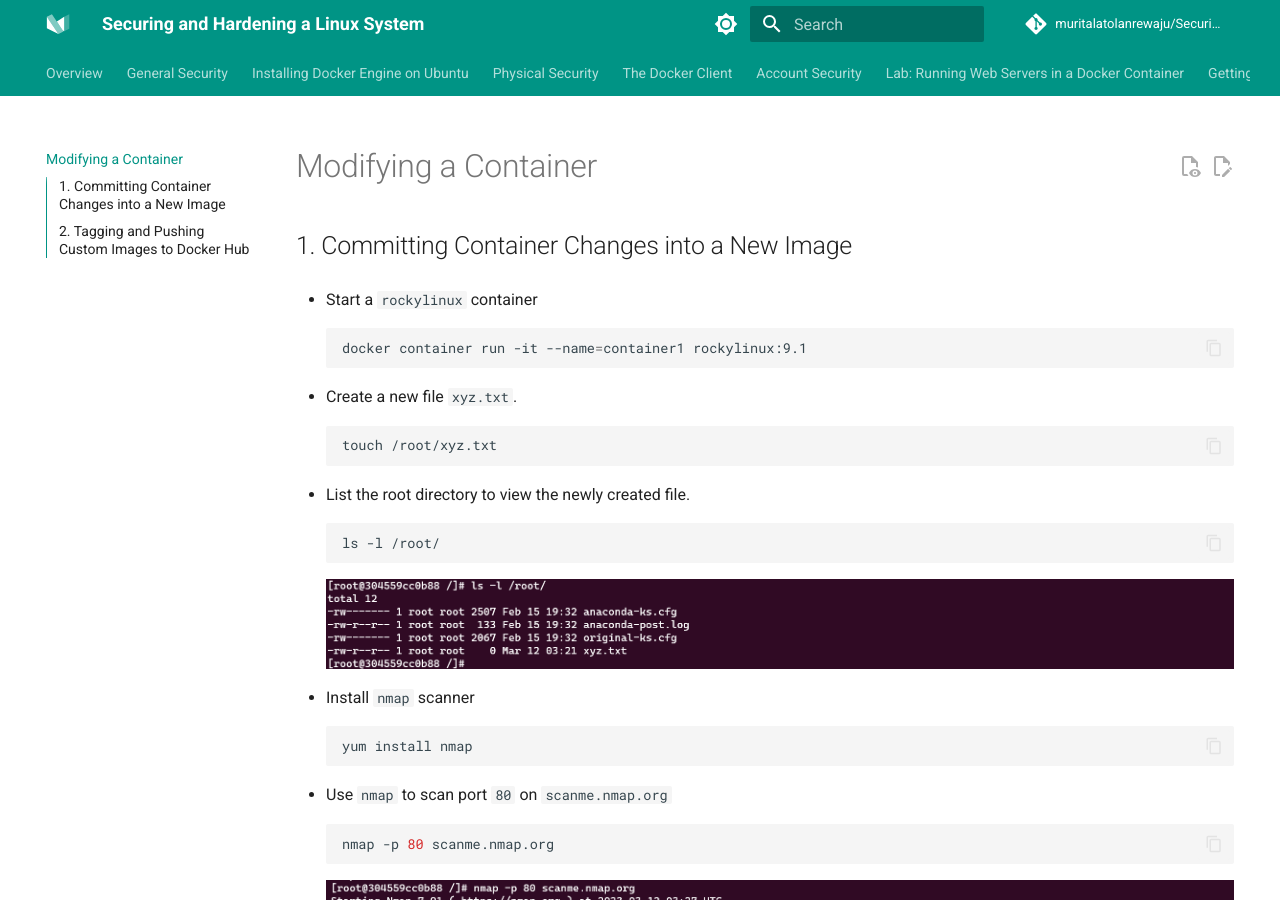
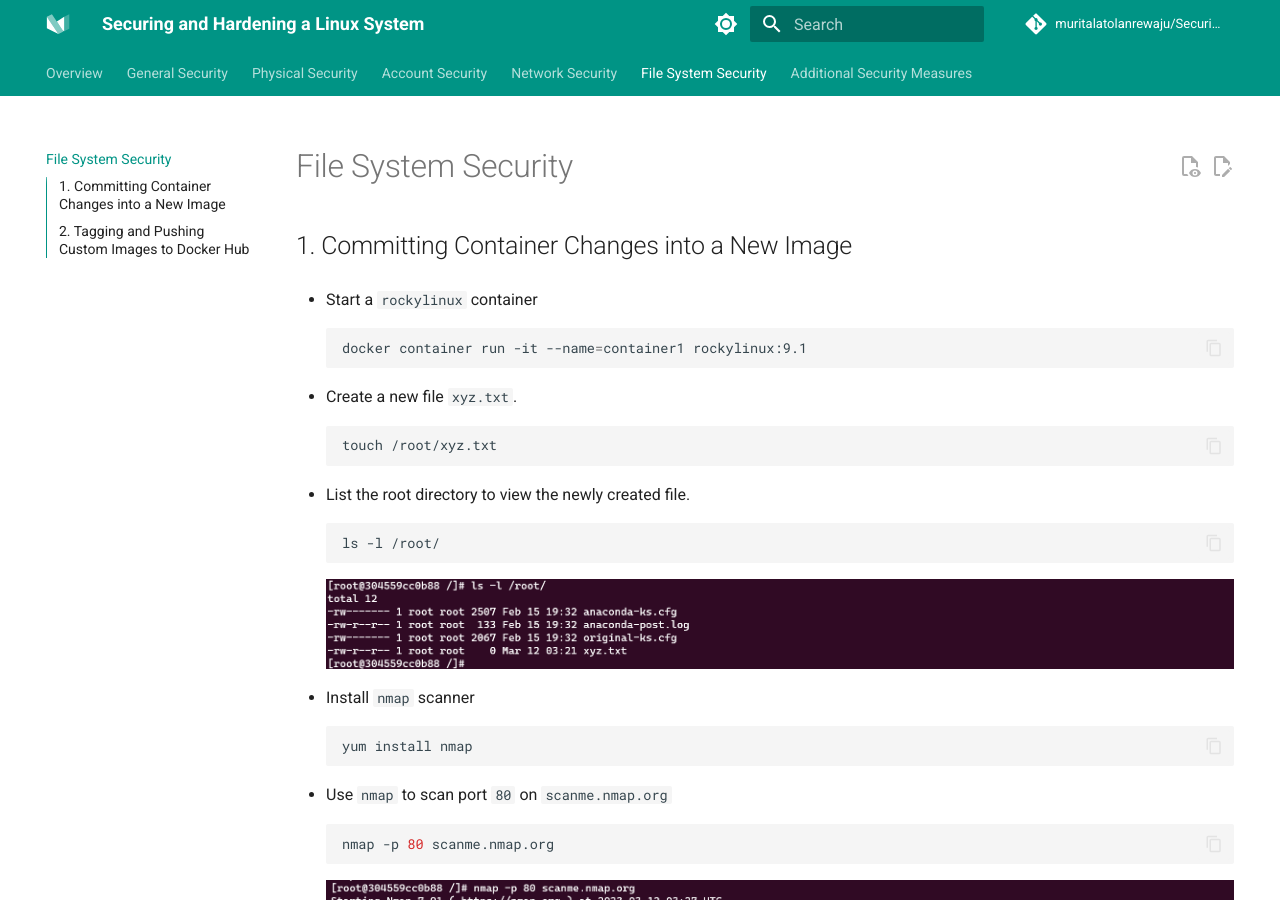
Before and after one commit to muritalatolanrewaju/Securing-and-Hardening-a-Linux-System, an MkDocs documentation site: the page built from docs/5-file-system-security.md, in a window 1280 px wide and 900 px high. Built offline with MkDocs 1.6.1 and Material for MkDocs 9.7.7, drawn with Linux system fonts in a browser that asks for light colours; comment, search, counter and statistics services are not loaded; some of the changed lines change nothing that is shown.

Commit message:
Updaye Documentation

````diff
--- a/docs/1-installing-docker-engine-on-ubuntu.md
+++ /dev/null
@@ -1,102 +0,0 @@
-# Installing Docker Engine on Ubuntu
-
-## 1. **Prerequisites:**
-
-**OS requirements:** To install Docker Engine, you need the 64-bit version of Ubuntu.
-
-**Uninstall old versions:** Uninstall any older versions before attempting to install a new one.
-
-```bash
-sudo apt-get remove docker docker-engine docker.io containerd runc
-```
-
-If no older version is present, below is the output:
-
-![Untitled](assets/images/installing-docker-engine-on-ubuntu/Untitled.png)
-
-## 2. **Installation using the repository**
-
-Before installing Docker Engine on a new host machine for the first time, you must set up the Docker repository. Afterward, you can install and update Docker from the repository.
-
-- Update the `apt` package index and install packages to allow `apt` to use a repository over HTTPS:
-
-```bash
-sudo apt-get update
-sudo apt-get install \
-    ca-certificates \
-    curl \
-    gnupg \
-    lsb-release
-```
-
-- Add Docker’s official GPG key:
-
-```bash
-sudo mkdir -m 0755 -p /etc/apt/keyrings
-curl -fsSL https://download.docker.com/linux/ubuntu/gpg | sudo gpg --dearmor -o /etc/apt/keyrings/docker.gpg
-```
-
-- Use the following command to set up the repository:
-
-```bash
-echo \
-  "deb [arch=$(dpkg --print-architecture) signed-by=/etc/apt/keyrings/docker.gpg] https://download.docker.com/linux/ubuntu \
-  $(lsb_release -cs) stable" | sudo tee /etc/apt/sources.list.d/docker.list > /dev/null
-```
-
-## 3. **Install Docker Engine**
-
-- Update the `apt` package index to refresh the apt cache:
-
-```bash
-sudo apt-get update
-```
-
-- Receiving a GPG error when running `apt-get update`?
-
-```bash
-sudo chmod a+r /etc/apt/keyrings/docker.gpg
-sudo apt-get update
-```
-
-- Selecting the docker repository as the default one
-
-```bash
-apt-cache policy docker-ce
-```
-
-- Install Docker Engine, containerd, and Docker Compose.
-
-```bash
-sudo apt-get install docker-ce docker-ce-cli containerd.io docker-buildx-plugin docker-compose-plugin
-```
-
-- Check the status of the Docker
-
-```bash
-sudo systemctl status docker
-```
-
-![Untitled](assets/images/installing-docker-engine-on-ubuntu/Untitled%201.png)
-
-- Add current user `muritala` to the Docker group to be able to run the docker command.
-
-```bash
-sudo usermod -aG docker muritala
-```
-
-- Log out and then in for a change to take effect.
-
-```bash
-exit
-```
-
-- After logging in, check the docker version to check if the docker client can talk to the docker daemon or server.
-
-```bash
-docker --version
-```
-
-![Untitled](assets/images/installing-docker-engine-on-ubuntu/Untitled%202.png)
-
-### Reference: [https://docs.docker.com/engine/install/ubuntu/](https://docs.docker.com/engine/install/ubuntu/)
--- a/docs/2-the-docker-client.md
+++ /dev/null
@@ -1,81 +0,0 @@
-# The Docker Client
-
-## 1. Testing the entire installation
-
-```bash
-docker --version
-docker version
-docker info
-
-```
-
-- Verify that the Docker Engine installation is successful by running the `hello-world`
- image:
-
-```bash
-sudo docker run hello-world
-```
-
-![Untitled](assets/images/the-docker-client/Untitled.png)
-
-## 2. Getting help
-
-```bash
-docker help
-```
-
-- Getting help on management commands like `container`
-
-```bash
-docker container help
-```
-
-## 3. Searching and Pulling Images from the Docker hub
-
-- Searching for an image on Docker Hub. Images like `debian and mongo`
-
-```bash
-docker search debian
-docker search mongo
-```
-
-- Pulling an image from the docker hub. Pull images such as `redis:5.0.10 , ubuntu:latest, mysql`
-
-```bash
-docker image pull redis:5.0.10
-docker image pull ubuntu:latest
-docker image pull mysql
-```
-
-![Untitled](assets/images/the-docker-client//Untitled%201.png)
-
-## 4. Checking and Listing local images
-
-```bash
-docker images
-```
-
-![Untitled](assets/images/the-docker-client//Untitled%202.png)
-
-```bash
-docker image ls
-```
-
-![Untitled](assets/images/the-docker-client//Untitled%203.png)
-
-## 5. Running Containers
-
-- Running a Container such as `httpd`. If the docker image is unavailable locally, it will be downloaded from Docker Hub.
-
-```bash
-docker container run -it httpd
-```
-
-- Detach the container from the screen using `Ctrl+P+Q`
-- List running Docker container
-
-```bash
-docker container ls
-```
-
-![Untitled](assets/images/the-docker-client//Untitled%204.png)
--- a/docs/3-lab-running-webservers-in-a-docker-container.md
+++ /dev/null
@@ -1,71 +0,0 @@
-# Lab: Running Web Servers in a Docker Container
-
-## 1. Running Web Servers in a Docker Container
-
-- Running three nginx and one Apache web servers
-
-```bash
-docker container run -d -p 80:80 --name mysite1 nginx
-docker container run -d -p 8080:80 --name mysite2 nginx
-docker container run -d -p 8081:80 --name mysite3 nginx
-docker container run -d -p 8082:80 --name mysite4 httpd
-```
-
-- Verify that the web servers, nginx, are running.
-
-```bash
-docker container ls
-```
-
-![Untitled](assets/images/lab-running-a-webserver-in-a-docker-container/Untitled.png)
-
-- Enter the `ipaddress:port` of the server into a web browser to confirm its status.
-
-![Untitled](assets/images/lab-running-a-webserver-in-a-docker-container/Untitled%201.png)
-
-![Untitled](assets/images/lab-running-a-webserver-in-a-docker-container/Untitled%202.png)
-
-![Untitled](assets/images/lab-running-a-webserver-in-a-docker-container/Untitled%203.png)
-
-![Untitled](assets/images/lab-running-a-webserver-in-a-docker-container/Untitled%204.png)
-
-## 2. Stopping a container
-
-- use docker container stop `CONTAINER_ID|CONTAINER_NAME.` For example, the container_id of a running nginx web server is `d75a67d879fc`, and the container_name is `mysite3`
-
-```bash
-docker container stop d75a67d879fc
-```
-
-- or use the command below to kill a container by name.
-
-```bash
-docker container stop mysite2
-```
-
-![Untitled](assets/images/lab-running-a-webserver-in-a-docker-container/Untitled.png)
-
-- stopping multiple containers using the first three characters of the `container_id`
-
-```bash
-docker container stop d75 553 6be 568
-```
-
-## 3. Remove a Running Container and Docker Image from Local
-
-Example: removing a container image, `nginx`, and `hello-world` with running container_names: `mysite1 mysite2 mysite3 mysite4 mysite5 sleepy_curran laughing_mirzakhani interesting_benz clever_kare wonderful_nash flamboyant_fermi magical_heyrovsky` requires force `-f` removing the running containers before the images can be removed.
-
-![Untitled](assets/images/lab-running-a-webserver-in-a-docker-container/Untitled%205.png)
-
-```bash
-docker remove rm mysite1 mysite2 mysite3 mysite4 mysite5 sleepy_curran laughing_mirzakhani interesting_benz clever_kare wonderful_nash flamboyant_fermi magical_heyrovsky -f
-docker image rm nginx httpd hello-world
-```
-
-## 4. Removing Dangling Docker Images
-
-Docker images consist of multiple layers, and dangling images are layers with no relationship to tagged images. Delete dangling images, stopped containers, and networks not used by at least one container. Run the commands below:
-
-```bash
-docker system prune -y
-```
--- a/docs/4-getting-shell-access-to-a-container.md
+++ /dev/null
@@ -1,233 +0,0 @@
-# Getting Shell Access to a Container
-
-## 1. Run a Container
-
-- Running a container, `rockylinux:9.1`, give it the name `container001`, and use the `-i` interactive and `-t` tty options to allocate a terminal with root access to install other programs or make changes.
-
-    ```bash
-    docker container run --name=container001 -it rockylinux:9.1
-    ```
-
-    ![Untitled](assets/images/getting-shell-access-to-a-container//Untitled.png)
-
-- Install a program `nmap` and exit without killing the container using `Crtl + P + Q`
-
-    ```bash
-    yum install nmap
-    ```
-
-
-## 2. Get a Bash Shell in a Running Container
-
-- List actively running containers
-
-    ```bash
-    docker container ls
-    ```
-
-    ![Untitled](assets/images/getting-shell-access-to-a-container//Untitled%201.png)
-
-- Gain shell access to the container, `container001`
-
-    ```bash
-    docker container exec -it container001 /bin/bash
-    ```
-
-- Stop the running container, `container001`.
-
-    ```bash
-    docker container stop container001
-    ```
-
-
-## 3. Execute Commands in a Container
-
-- For Linux distribution, bash is the default command. Start a `debian` in a container with shell access.
-
-    ```bash
-    docker container run -it debian
-    ```
-
-    ![Untitled](assets/images/getting-shell-access-to-a-container//Untitled%202.png)
-
-- Run `ls` command
-
-    ![Untitled](assets/images/getting-shell-access-to-a-container//Untitled%203.png)
-
-- View the content of the `passwd` file.
-
-    ```bash
-    cat /etc/passwd
-    ```
-
-    ![Untitled](assets/images/getting-shell-access-to-a-container//Untitled%204.png)
-
-- Find the container IP address.
-
-    ```bash
-    hostname -I
-    ```
-
-    ![Untitled](assets/images/getting-shell-access-to-a-container//Untitled%205.png)
-
-- Exit the container
-
-    ```bash
-    exit
-    ```
-
-
-## 3. Execute Commands Without Getting Shell Access
-
-- Start the container, `sad_bouman` by first checking the exited container list using:
-
-    ```bash
-    docker container ls -a
-    ```
-
-    ![Untitled](assets/images/getting-shell-access-to-a-container//Untitled%206.png)
-
-    ```bash
-    docker container start sad_bouman
-    ```
-
-    ![Untitled](assets/images/getting-shell-access-to-a-container//Untitled%207.png)
-
-- Check actively running container(s)
-
-    ```bash
-    docker container ls
-    ```
-
-    ![Untitled](assets/images/getting-shell-access-to-a-container//Untitled%208.png)
-
-- Get shell access and exit without killing the container using `Crtl + P + Q`
-
-    ```bash
-    docker container exec -it sad_bouman bash
-    ```
-
-    ![Untitled](assets/images/getting-shell-access-to-a-container//Untitled%209.png)
-
-- Execute commands in the container `d6c592c8b91b` , without getting shell access.
-
-    ```bash
-    docker container exec d6c592c8b91b cat /etc/shadow
-    ```
-
-    ![Untitled](assets/images/getting-shell-access-to-a-container//Untitled%2010.png)
-
-- Execute the `update` command.
-
-    ```bash
-    docker container exec d6c apt update
-    ```
-
-    ![Untitled](assets/images/getting-shell-access-to-a-container//Untitled%2011.png)
-
-
-## 4. Getting Information about the Running Containers.
-
-- List all running and stopped containers
-
-    ```bash
-    docker container ls -a
-    ```
-
-    ![Untitled](assets/images/getting-shell-access-to-a-container//Untitled%2012.png)
-
-- Remove all containers quietly.
-
-    ```bash
-    docker container rm -f $(docker container ls -a -q)
-    ```
-
-    ![Untitled](assets/images/getting-shell-access-to-a-container//Untitled%2013.png)
-
-    ```bash
-    docker container ls -a
-    ```
-
-    ![Untitled](assets/images/getting-shell-access-to-a-container//Untitled%2014.png)
-
-- Start an `nginx` server.
-
-    ```bash
-    docker container run -d -p 8080:80 --name=mysite nginx
-    ```
-
-    ![Untitled](assets/images/getting-shell-access-to-a-container//Untitled%2015.png)
-
-    ![Untitled](assets/images/getting-shell-access-to-a-container//Untitled%2016.png)
-
-- View all running container.
-
-    ```bash
-    docker container ls -a
-    ```
-
-    ![Untitled](assets/images/getting-shell-access-to-a-container//Untitled%2017.png)
-
-- View the container, `mysite`, port.
-
-    ```bash
-    docker container port mysite
-    ```
-
-    ![Untitled](assets/images/getting-shell-access-to-a-container//Untitled%2018.png)
-
-- View container, `mysite` logs
-
-    ```bash
-    docker container logs mysite
-    ```
-
-    ![Untitled](assets/images/getting-shell-access-to-a-container//Untitled%2019.png)
-
-    ![Untitled](assets/images/getting-shell-access-to-a-container//Untitled%2020.png)
-
-- View real-time log updates.
-
-    ```bash
-    docker container logs -f mysite
-    ```
-
-- View all the processes running in a container
-
-    ```bash
-    docker container top mysite
-    ```
-
-    ![Untitled](assets/images/getting-shell-access-to-a-container//Untitled%2021.png)
-
-- Or use `ps` command to view the processes.
-
-    ```bash
-    ps -ef | grep nginx
-    ```
-
-    ![Untitled](assets/images/getting-shell-access-to-a-container//Untitled%2022.png)
-
-- Display Real-time information about running container(s)
-
-    ```bash
-    docker container stats
-    ```
-
-    ![Untitled](assets/images/getting-shell-access-to-a-container//Untitled%2023.png)
-
-- View detailed information about a container using the `inspect` command and filter to see specific information, such as the container’s private IP address.
-
-    ```bash
-    docker container inspect mysite | grep -i ipaddress
-    ```
-
-    ![Untitled](assets/images/getting-shell-access-to-a-container//Untitled%2024.png)
-
-- Ping the private IP address, `172.17.0.2`.
-
-    ```bash
-    ping 172.17.0.2
-    ```
-
-    ![Untitled](assets/images/getting-shell-access-to-a-container//Untitled%2025.png)
--- a/docs/5-modifying-a-container.md
+++ b/docs/5-file-system-security.md
@@ -1,4 +1,4 @@
-# Modifying a Container
+# File System Security
 
 ## 1. Committing Container Changes into a New Image
 
````
